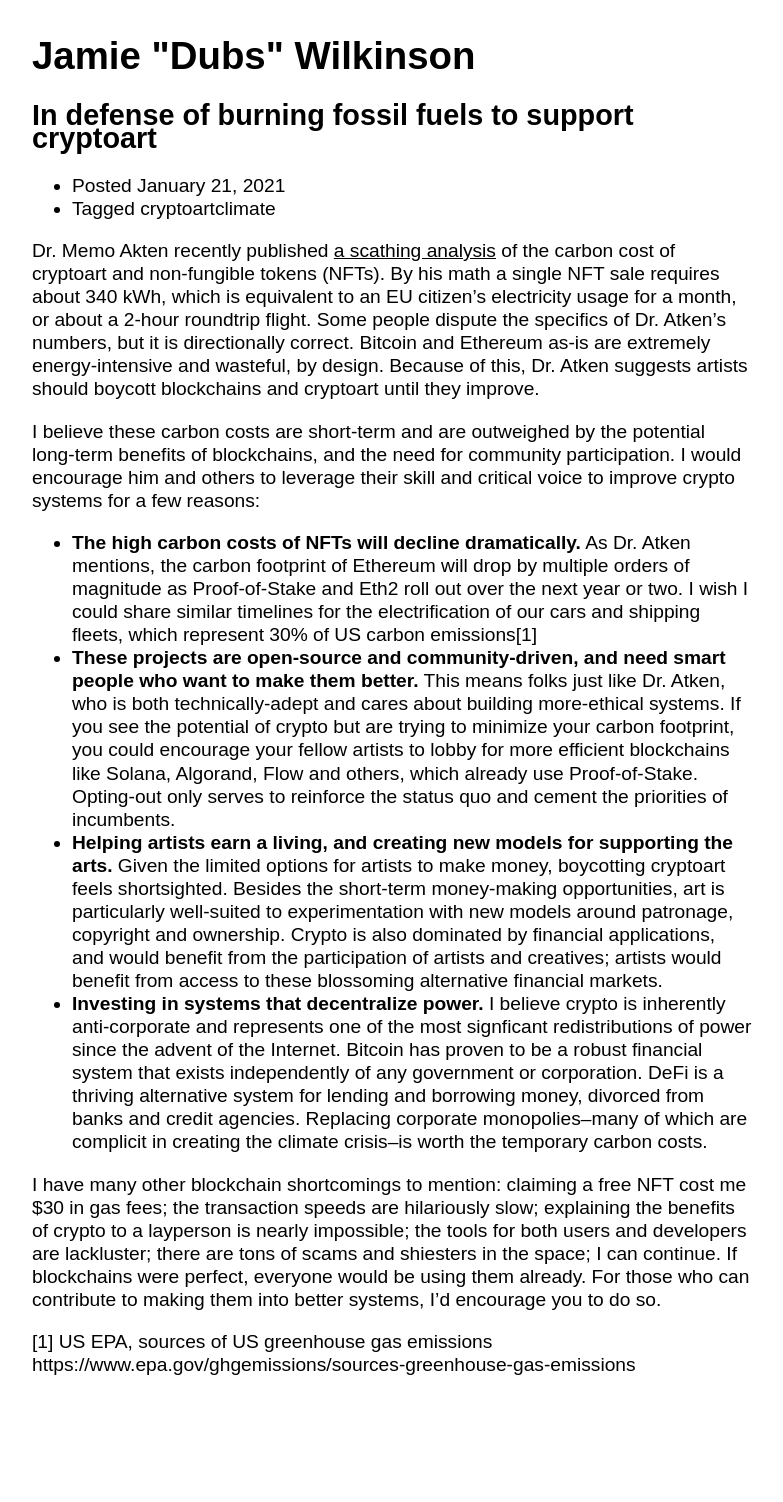
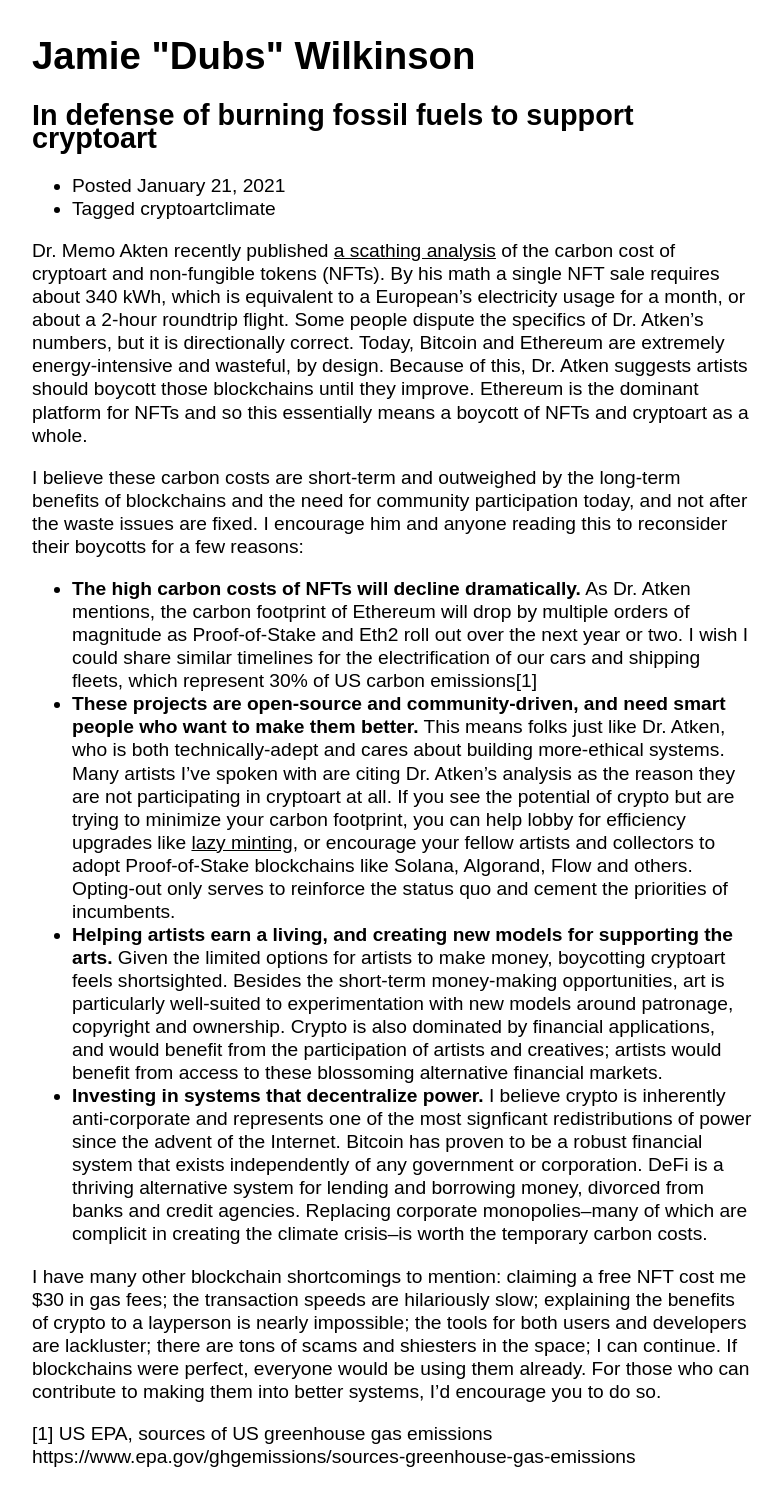
Before and after one commit to jamiew/jamiedubs.com, a Jekyll site: the page built from _posts/2021-01-28-cryptoart-and-climate-change.md, in a window 1280 px wide. Shown: the whole page, without its empty margins (248-1031 px from the left). Built offline with Jekyll 4.4.1, drawn with Linux system fonts in a browser that asks for light colours; before the commit the page ends 1410 px from its top, so only the background shows below that.

Commit message:
Revise cryptoart post

```diff
--- a/_posts/2021-01-28-cryptoart-and-climate-change.md
+++ b/_posts/2021-01-28-cryptoart-and-climate-change.md
@@ -8,15 +8,15 @@
 - climate
 ---
 
-Dr. Memo Akten recently published [a scathing analysis](https://memoakten.medium.com/the-unreasonable-ecological-cost-of-cryptoart-2221d3eb2053) of the carbon cost of cryptoart and non-fungible tokens (NFTs). By his math a single NFT sale requires about 340 kWh, which is equivalent to an EU citizen’s electricity usage for a month, or about a 2-hour roundtrip flight. Some people dispute the specifics of Dr. Atken’s numbers, but it is directionally correct. Bitcoin and Ethereum as-is are extremely energy-intensive and wasteful, by design. Because of this, Dr. Atken suggests artists should boycott blockchains and cryptoart until they improve.
+Dr. Memo Akten recently published [a scathing analysis](https://memoakten.medium.com/the-unreasonable-ecological-cost-of-cryptoart-2221d3eb2053) of the carbon cost of cryptoart and non-fungible tokens (NFTs). By his math a single NFT sale requires about 340 kWh, which is equivalent to a European's electricity usage for a month, or about a 2-hour roundtrip flight. Some people dispute the specifics of Dr. Atken’s numbers, but it is directionally correct. Today, Bitcoin and Ethereum are extremely energy-intensive and wasteful, by design. Because of this, Dr. Atken suggests artists should boycott those blockchains until they improve. Ethereum is the dominant platform for NFTs and so this essentially means a boycott of NFTs and cryptoart as a whole.
 
-I believe these carbon costs are short-term and are outweighed by the potential long-term benefits of blockchains, and the need for community participation. I would encourage him and others to leverage their skill and critical voice to improve crypto systems for a few reasons:
+I believe these carbon costs are short-term and outweighed by the long-term benefits of blockchains and the need for community participation today, and not after the waste issues are fixed. I encourage him and anyone reading this to reconsider their boycotts for a few reasons:
 
 * **The high carbon costs of NFTs will decline dramatically.** As Dr. Atken mentions, the carbon footprint of Ethereum will drop by multiple orders of magnitude as Proof-of-Stake and Eth2 roll out over the next year or two. I wish I could share similar timelines for the electrification of our cars and shipping fleets, which represent 30% of US carbon emissions[1]
-* **These projects are open-source and community-driven, and need smart people who want to make them better.** This means folks just like Dr. Atken, who is both technically-adept and cares about building more-ethical systems. If you see the potential of crypto but are trying to minimize your carbon footprint, you could encourage your fellow artists to lobby for more efficient blockchains like Solana, Algorand, Flow and others, which already use Proof-of-Stake. Opting-out only serves to reinforce the status quo and cement the priorities of incumbents.
+* **These projects are open-source and community-driven, and need smart people who want to make them better.** This means folks just like Dr. Atken, who is both technically-adept and cares about building more-ethical systems. Many artists I've spoken with are citing Dr. Atken's analysis as the reason they are not participating in cryptoart at all. If you see the potential of crypto but are trying to minimize your carbon footprint, you can help lobby for efficiency upgrades like [lazy minting](https://opensea.io/blog/announcements/introducing-the-collection-manager/), or encourage your fellow artists and collectors to adopt Proof-of-Stake blockchains like Solana, Algorand, Flow and others. Opting-out only serves to reinforce the status quo and cement the priorities of incumbents.
 * **Helping artists earn a living, and creating new models for supporting the arts.** Given the limited options for artists to make money, boycotting cryptoart feels shortsighted. Besides the short-term money-making opportunities, art is particularly well-suited to experimentation with new models around patronage, copyright and ownership. Crypto is also dominated by financial applications, and would benefit from the participation of artists and creatives; artists would benefit from access to these blossoming alternative financial markets.
 * **Investing in systems that decentralize power.** I believe crypto is inherently anti-corporate and represents one of the most signficant redistributions of power since the advent of the Internet. Bitcoin has proven to be a robust financial system that exists independently of any government or corporation. DeFi is a thriving alternative system for lending and borrowing money, divorced from banks and credit agencies. Replacing corporate monopolies–many of which are complicit in creating the climate crisis–is worth the temporary carbon costs.
 
 I have many other blockchain shortcomings to mention: claiming a free NFT cost me $30 in gas fees; the transaction speeds are hilariously slow; explaining the benefits of crypto to a layperson is nearly impossible; the tools for both users and developers are lackluster; there are tons of scams and shiesters in the space; I can continue. If blockchains were perfect, everyone would be using them already. For those who can contribute to making them into better systems, I’d encourage you to do so.
 
- [1] US EPA, sources of US greenhouse gas emissions https://www.epa.gov/ghgemissions/sources-greenhouse-gas-emissions
+[1] US EPA, sources of US greenhouse gas emissions https://www.epa.gov/ghgemissions/sources-greenhouse-gas-emissions
```
